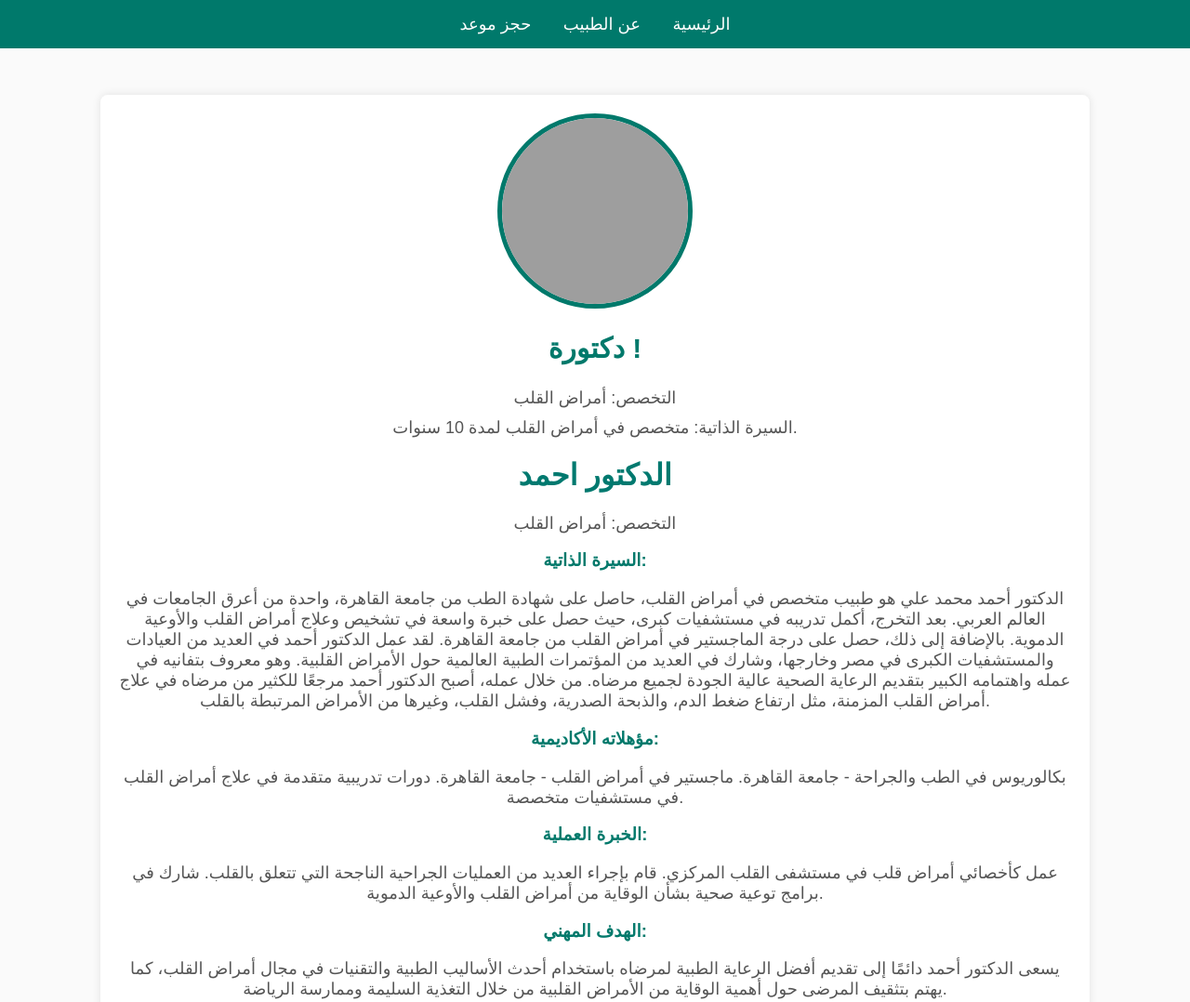
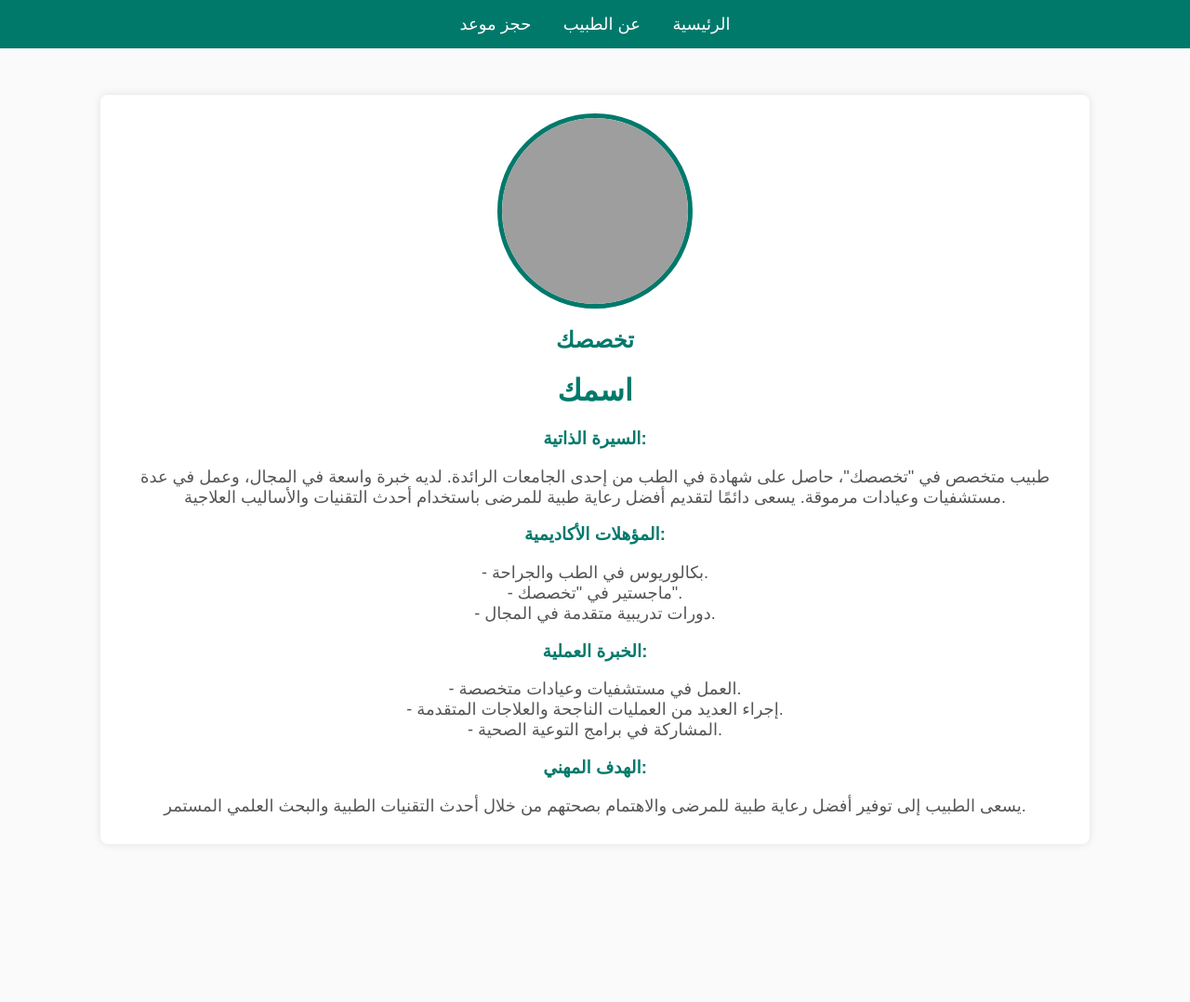
Before and after one commit to sagaiai/doctord11, a plain HTML site: page doctorr.html in a window 1280 px wide. Shown: the whole page at 93% size. After the commit the page ends 958 px from the top, so only its background shows below. Drawn offline with Linux system fonts and the light colour scheme; grey boxes are pictures that could not be loaded.

Commit message:
Update doctorr.html

```diff
--- a/doctorr.html
+++ b/doctorr.html
@@ -13,13 +13,9 @@
             padding: 0;
             background-color: #FAFAFA;
         }
-        link {
-            color: #D32F2F;
-            background-color: #D32F2F;
-            background: #D32F2F;
-        }
+
         .navbar {
-            background-color:  #00796B;
+            background-color: #00796B;
             padding: 15px 30px;
             text-align: center;
             color: white;
@@ -42,18 +38,8 @@
             text-align: center;
         }
 
-        .doctor-profile h2 {
-            color:  #00796B;
-            font-size: 30px;
-        }
-
-        h3 {
-            color:  #00796B;
-        }
-
-        h1 {
-            color:  #00796F;
-
+        .doctor-profile h2, h3, h1 {
+            color: #00796B;
         }
 
         .doctor-profile p {
@@ -62,30 +48,15 @@
             margin: 10px 0;
         }
 
-        .book-appointment-btn {
-            background-color:  #00796B;
-            color: white;
-            padding: 10px 20px;
-            font-size: 18px;
-            border: none;
-            border-radius: 5px;
-            cursor: pointer;
-            text-decoration: none;
-        }
-
-        .book-appointment-btn:hover {
-            background-color:  #00796B;
-        }
-
         .doctor-profile img {
             border-radius: 50%;
             width: 200px;
             height: 200px;
             margin: 0 auto;
             display: block;
-            object-fit: cover; /* التأكد من أن الصورة لا تشوه */
+            object-fit: cover;
             margin-bottom: 20px;
-            border: 5px solid  #00796B;
+            border: 5px solid #00796B;
         }
 
     </style>
@@ -98,41 +69,32 @@
     </div>
 
     <div class="doctor-profile">
-        <img src="imeg/usman-yousaf-pTrhfmj2jDA-unsplash.jpg" alt="دكتور صورة" />
-        <h2>دكتورة !</h2>
-        <p>التخصص: أمراض القلب</p>
-        <p>السيرة الذاتية: متخصص في أمراض القلب لمدة 10 سنوات.</p>
-        <p>
-            <h1> الدكتور احمد</h1>
-        <p>التخصص: أمراض القلب</p>
-
+        <img src="imeg/usman-yousaf-pTrhfmj2jDA-unsplash.jpg" alt="صورة الطبيب" />
+        <h2>تخصصك</h2>
+        <h1>اسمك</h1>
         <h3>السيرة الذاتية:</h3>
         <p>
-            الدكتور أحمد محمد علي هو طبيب متخصص في أمراض القلب، حاصل على شهادة الطب من جامعة القاهرة، واحدة من أعرق الجامعات في العالم العربي. بعد التخرج، أكمل تدريبه في مستشفيات كبرى، حيث حصل على خبرة واسعة في تشخيص وعلاج أمراض القلب والأوعية الدموية. بالإضافة إلى ذلك، حصل على درجة الماجستير في أمراض القلب من جامعة القاهرة.
+            طبيب متخصص في "تخصصك"، حاصل على شهادة في الطب من إحدى الجامعات الرائدة. لديه خبرة واسعة في المجال، وعمل في عدة مستشفيات وعيادات مرموقة. يسعى دائمًا لتقديم أفضل رعاية طبية للمرضى باستخدام أحدث التقنيات والأساليب العلاجية.
+        </p>
 
-            لقد عمل الدكتور أحمد في العديد من العيادات والمستشفيات الكبرى في مصر وخارجها، وشارك في العديد من المؤتمرات الطبية العالمية حول الأمراض القلبية. وهو معروف بتفانيه في عمله واهتمامه الكبير بتقديم الرعاية الصحية عالية الجودة لجميع مرضاه.
+        <h3>المؤهلات الأكاديمية:</h3>
+        <p>
+            - بكالوريوس في الطب والجراحة.<br>
+            - ماجستير في "تخصصك".<br>
+            - دورات تدريبية متقدمة في المجال.
+        </p>
 
-            من خلال عمله، أصبح الدكتور أحمد مرجعًا للكثير من مرضاه في علاج أمراض القلب المزمنة، مثل ارتفاع ضغط الدم، والذبحة الصدرية، وفشل القلب، وغيرها من الأمراض المرتبطة بالقلب.
-            </p>
-        <h3>مؤهلاته الأكاديمية:</h3>
+        <h3>الخبرة العملية:</h3>
+        <p>
+            - العمل في مستشفيات وعيادات متخصصة.<br>
+            - إجراء العديد من العمليات الناجحة والعلاجات المتقدمة.<br>
+            - المشاركة في برامج التوعية الصحية.
+        </p>
 
-        <p>
-بكالوريوس في الطب والجراحة - جامعة القاهرة.
-ماجستير في أمراض القلب - جامعة القاهرة.
-دورات تدريبية متقدمة في علاج أمراض القلب في مستشفيات متخصصة.</p>
-        <h3>الخبرة العملية:</h3>
-
-        <p>
-عمل كأخصائي أمراض قلب في مستشفى القلب المركزي.
-قام بإجراء العديد من العمليات الجراحية الناجحة التي تتعلق بالقلب.
-شارك في برامج توعية صحية بشأن الوقاية من أمراض القلب والأوعية الدموية.</p>
         <h3>الهدف المهني:</h3>
         <p>
-يسعى الدكتور أحمد دائمًا إلى تقديم أفضل الرعاية الطبية لمرضاه باستخدام أحدث الأساليب الطبية والتقنيات في مجال أمراض القلب، كما يهتم بتثقيف المرضى حول أهمية الوقاية من الأمراض القلبية من خلال التغذية السليمة وممارسة الرياضة.
-</p>
-
+            يسعى الطبيب إلى توفير أفضل رعاية طبية للمرضى والاهتمام بصحتهم من خلال أحدث التقنيات الطبية والبحث العلمي المستمر.
         </p>
-
     </div>
 </body>
 </html>
```
